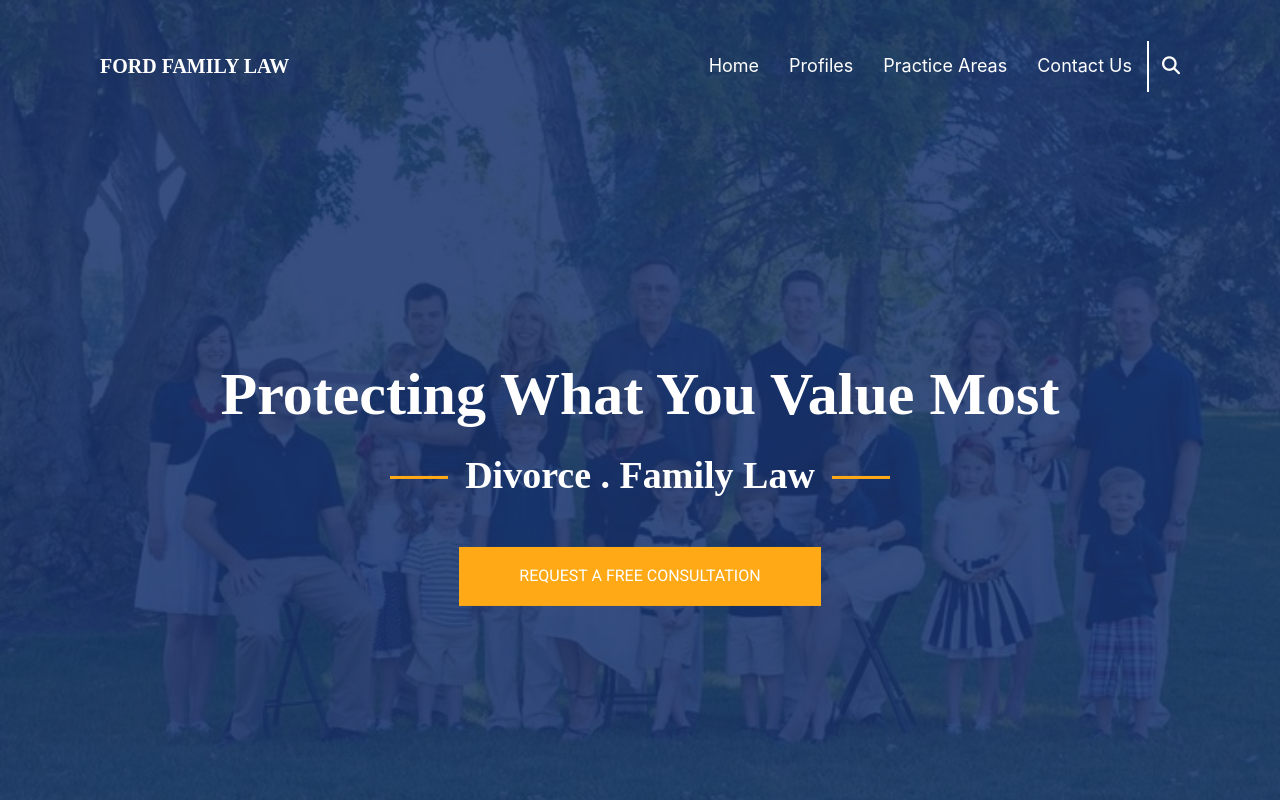
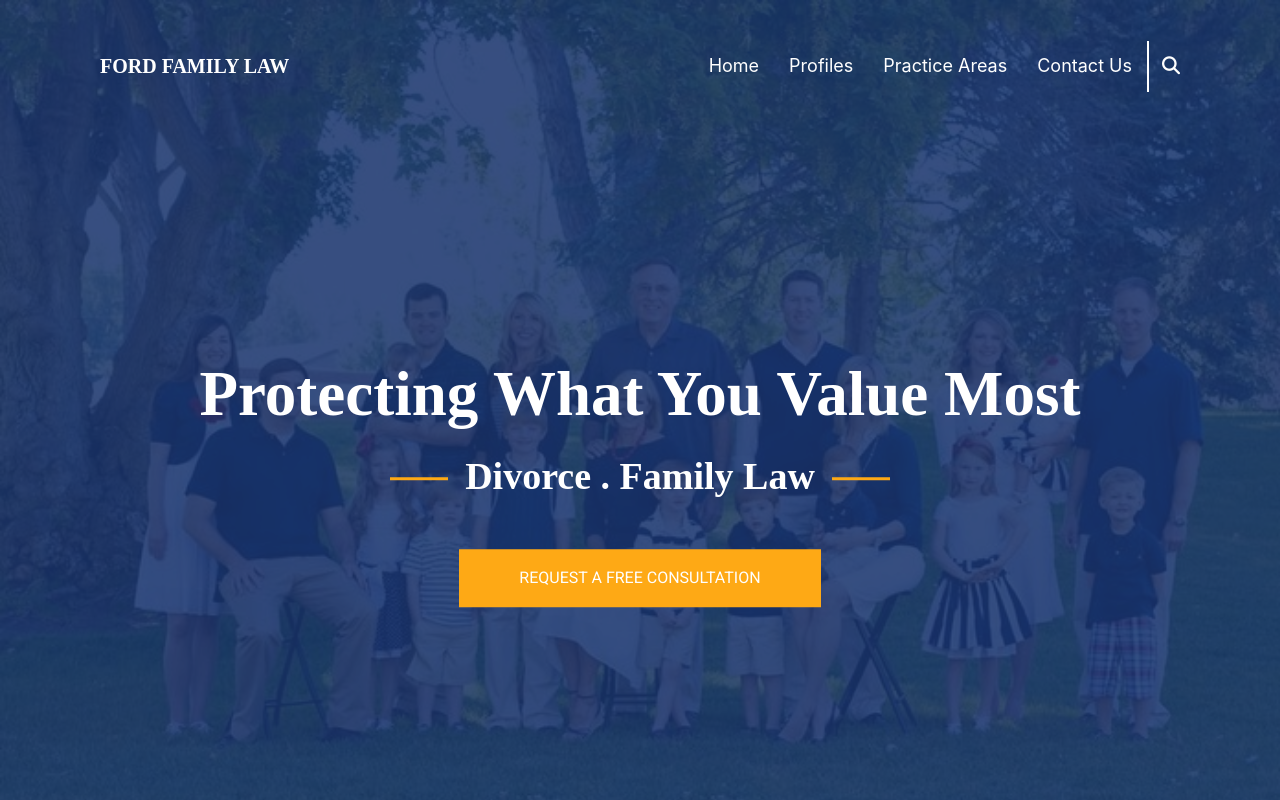
Before and after one commit to IslamRamdan/FORD, a plain HTML site: page index.html in a window 1280 px wide. Shown: the top 800 px of the page. Drawn offline with Linux system fonts and the light colour scheme.

Commit message:
Update master.css

```diff
--- a/css/master.css
+++ b/css/master.css
@@ -176,12 +176,10 @@ ul {
   text-align: center;
 }
 .lanbing .content h1 {
-  font-size: 60px;
   text-align: center;
   color: white;
   margin: 0 0 25px;
-  font-size: 60px;
-
+  font-size: 63px;
 }
 .lanbing .content p {
   text-align: center;
```
